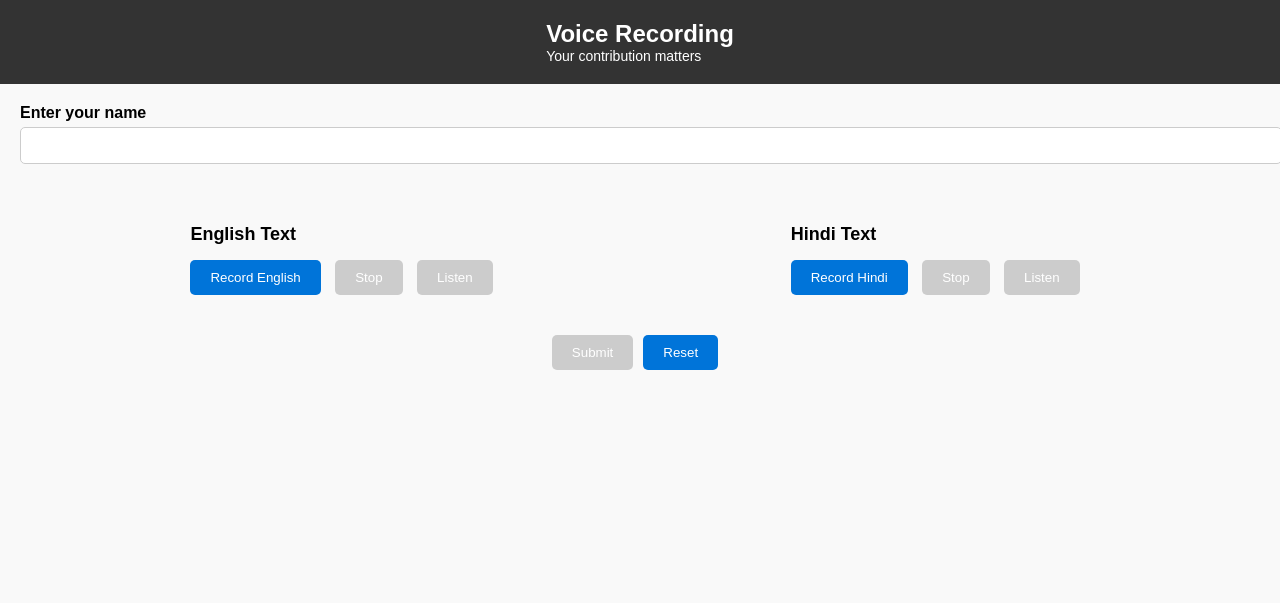
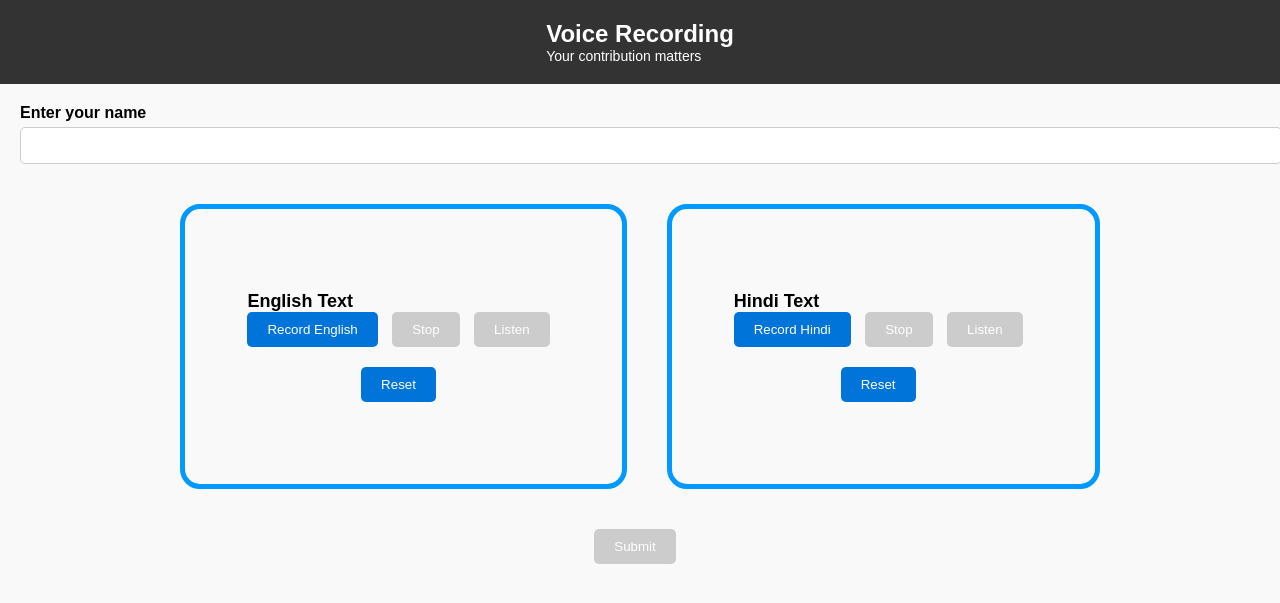
Before and after one commit to SuhelKhanCA/Audio-record-GoogleDrive, a Flask app: page / in a window 1280 px wide. Shown: the top 603 px of the page. Run offline with Flask 3, Linux system fonts and the light colour scheme.

Commit message:
styling almost done

```diff
--- a/templates/index.html
+++ b/templates/index.html
@@ -40,6 +40,11 @@
         <button id="stopButtonEnglish" disabled>Stop</button>
         <button id="listenButtonEnglish" disabled>Listen</button>
         <audio id="audioEnglish" controls style="display:none;"></audio>
+
+        <div id="submit-reset">
+
+            <button id="resetButton">Reset</button>
+        </div>
         </div>
 
         <div id="hin-txt">
@@ -49,12 +54,16 @@
         <button id="stopButtonHindi" disabled>Stop</button>
         <button id="listenButtonHindi" disabled>Listen</button>
         <audio id="audioHindi" controls style="display:none;"></audio>
+
+        <div id="submit-reset">
+
+            <button id="resetButton">Reset</button>
+        </div>
         </div>
     </div>
 
     <div id="submit-reset">
         <button id="submitButton" disabled>Submit</button>
-        <button id="resetButton">Reset</button>
     </div>
     <p id="status"></p>
     <div id="loading">Uploading...</div>
--- a/templates/styles.css
+++ b/templates/styles.css
@@ -1,4 +1,7 @@
-
+*{
+    margin: 0;
+    padding: 0;
+}
         body {
             font-family: Arial, sans-serif;
             margin: 0;
@@ -83,10 +86,18 @@
             justify-content: center;
         }
         #hin-txt{
+            border: 5px solid #0099ff;
+            border-radius: 20px;
             padding-left: 10%;
+            padding-bottom: 10px;
+            padding: 5%;
         }
         #eng-txt{
+            border: 5px solid #0099ff;
+            border-radius: 20px;
             padding-right: 10%;
+            padding-bottom: 10px;
+            padding: 5%;
         }
 
         #submit-reset{
```
